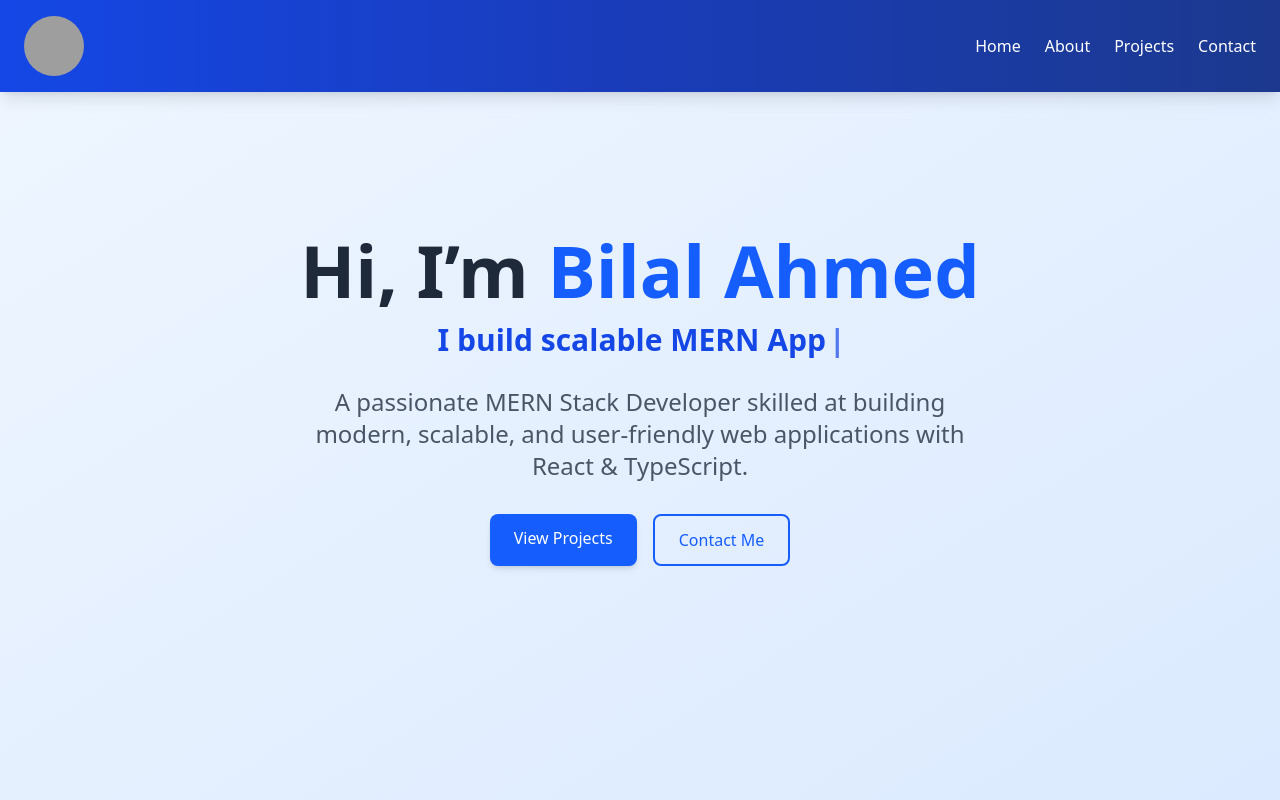
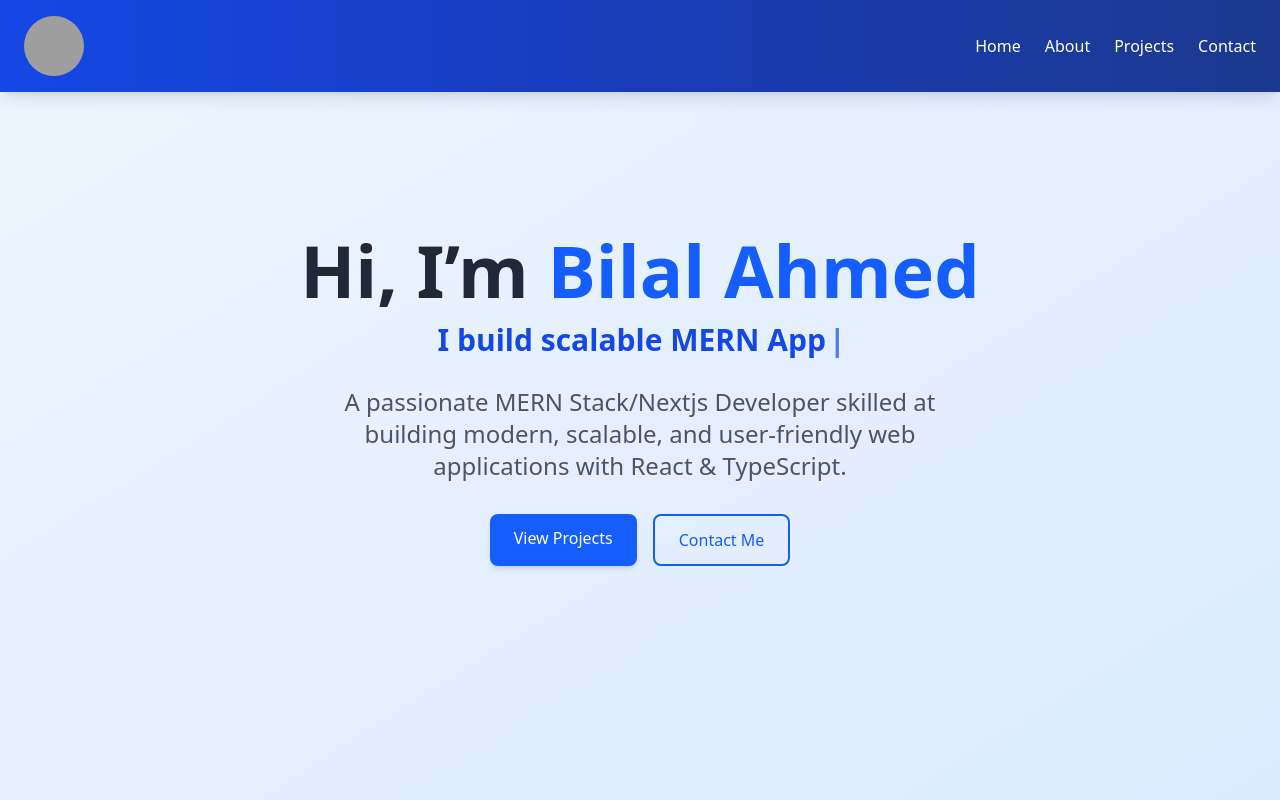
Before and after one commit to BilalAhmed786/portfolio, a React (Vite) app in the folder frontend/: page / in a window 1280 px wide. Shown: the top 800 px of the page. Built offline with nearby package versions, Linux system fonts and the light colour scheme; grey boxes are pictures that could not be loaded.

Commit message:
refactor again

```diff
--- a/frontend/src/components/Hero.tsx
+++ b/frontend/src/components/Hero.tsx
@@ -48,7 +48,7 @@ const Hero: React.FC = () => {
         animate={{ opacity: 1 }}
         transition={{ delay: 1, duration: 1 }}
       >
-        A passionate MERN Stack Developer skilled at building modern, scalable,
+        A passionate MERN Stack/Nextjs Developer skilled at building modern, scalable,
         and user-friendly web applications with React & TypeScript.
       </motion.p>
 
```
